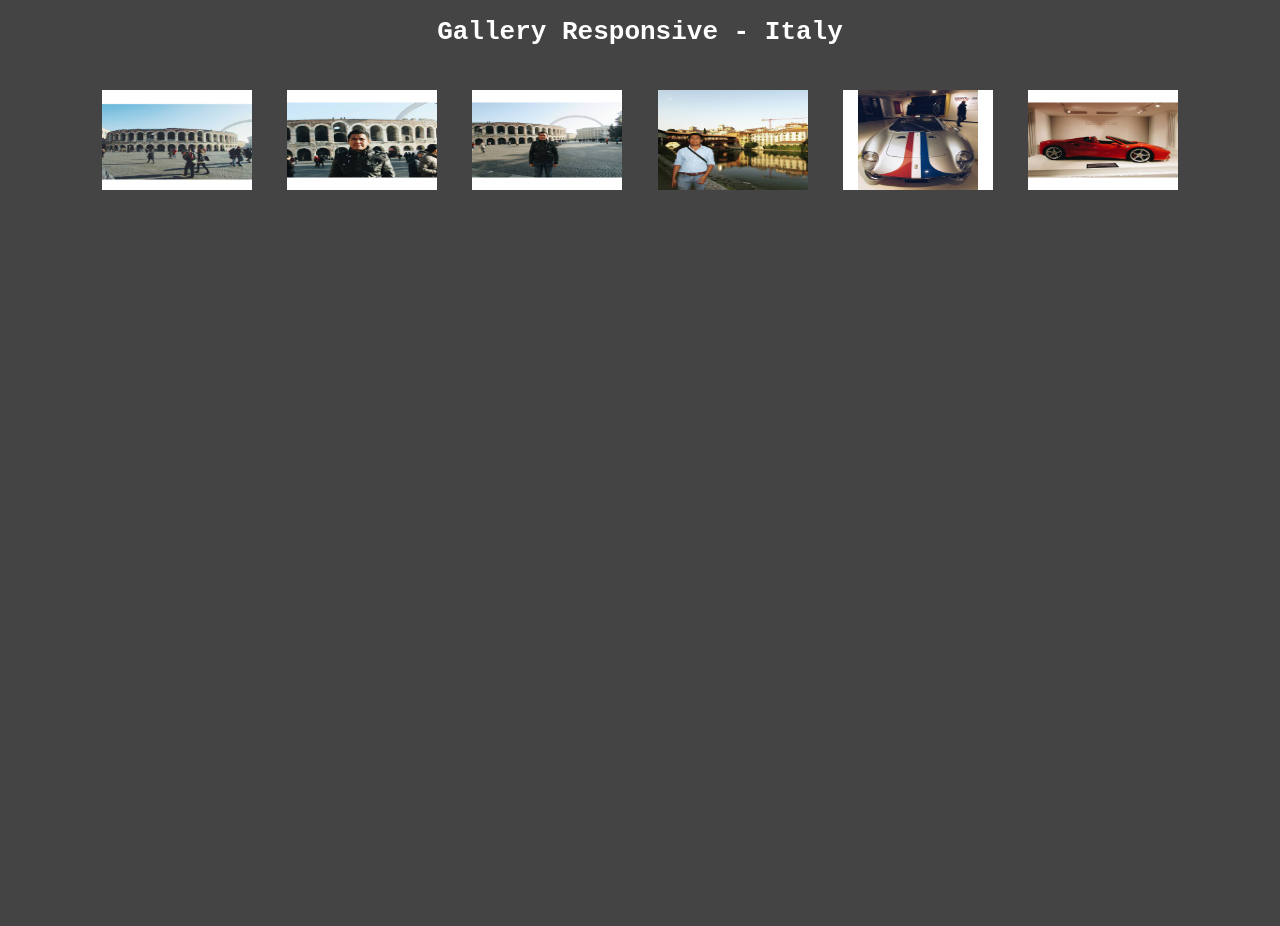
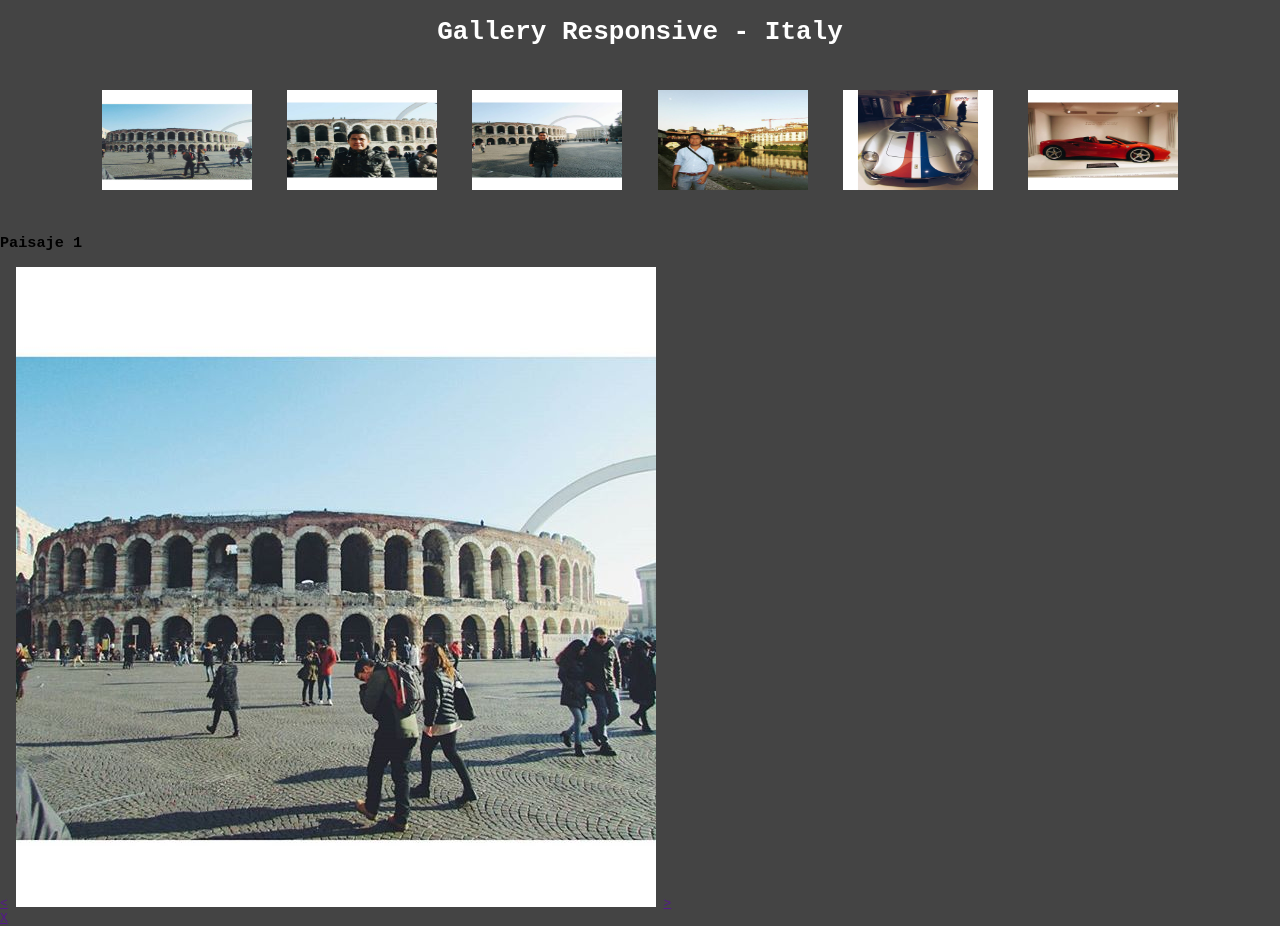
Before and after one commit to Ivan5/GalleryResponsive, a plain HTML site: page index.html in a window 1280 px wide. Before the commit the page ends 800 px from the top, so only its background shows below. Drawn offline with Linux system fonts and the light colour scheme.

Commit message:
Added modal

```diff
--- a/index.html
+++ b/index.html
@@ -16,5 +16,17 @@
        <li><a href=""><img src="/img/imagen5.jpg" ></a></li>
        <li><a href=""><img src="/img/imagen6.jpg" ></a></li>
    </ul>
+
+   <div class="modal">
+       <h3>Paisaje 1</h3>
+       <div class="imagen">
+           <a href="">&#60;</a>
+           <a href=""><img src="/img/imagen1.jpg"></a>
+           <a href="">></a>
+       </div>
+       <a href="">X</a>
+   </div>
+
+
 </body>
 </html>
```
